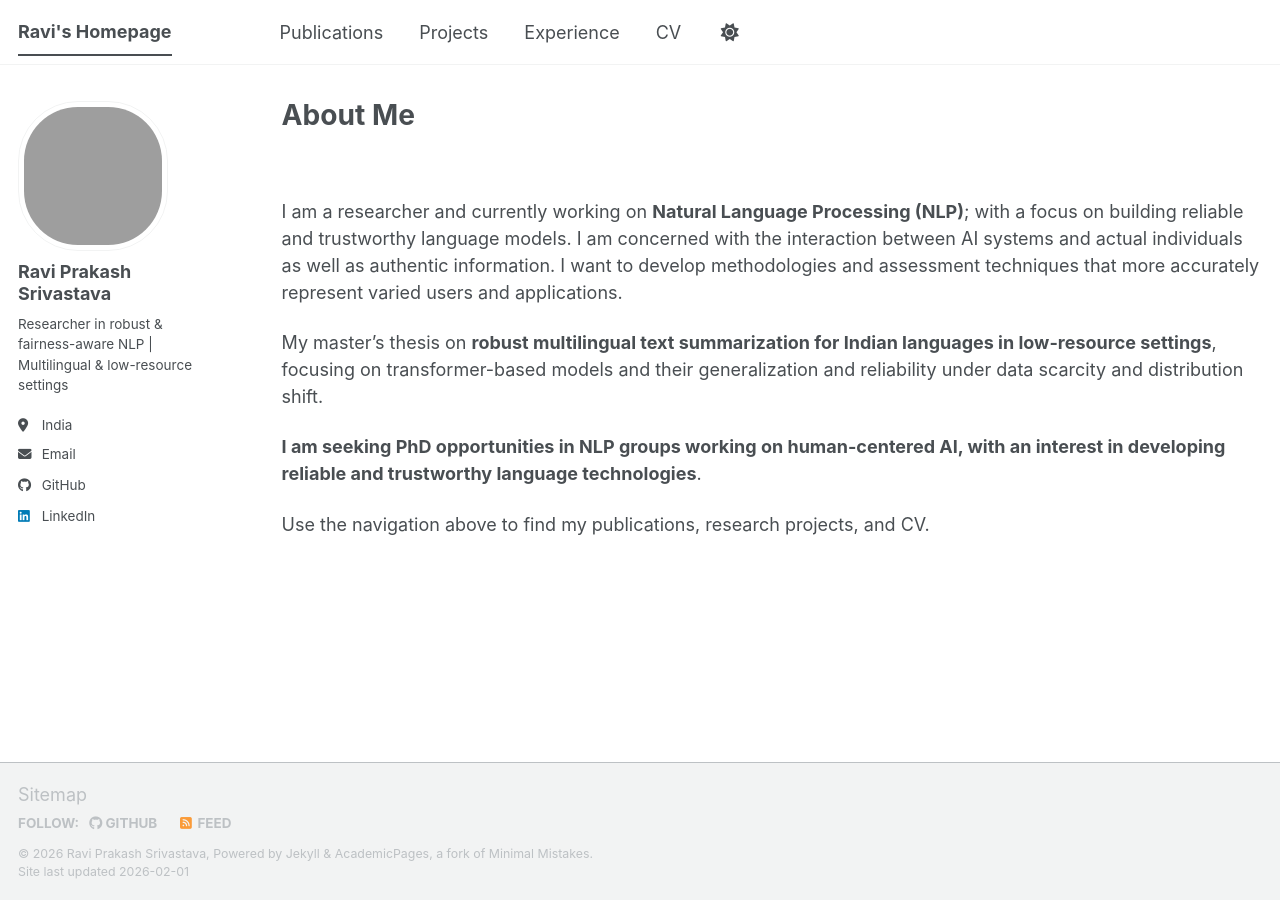
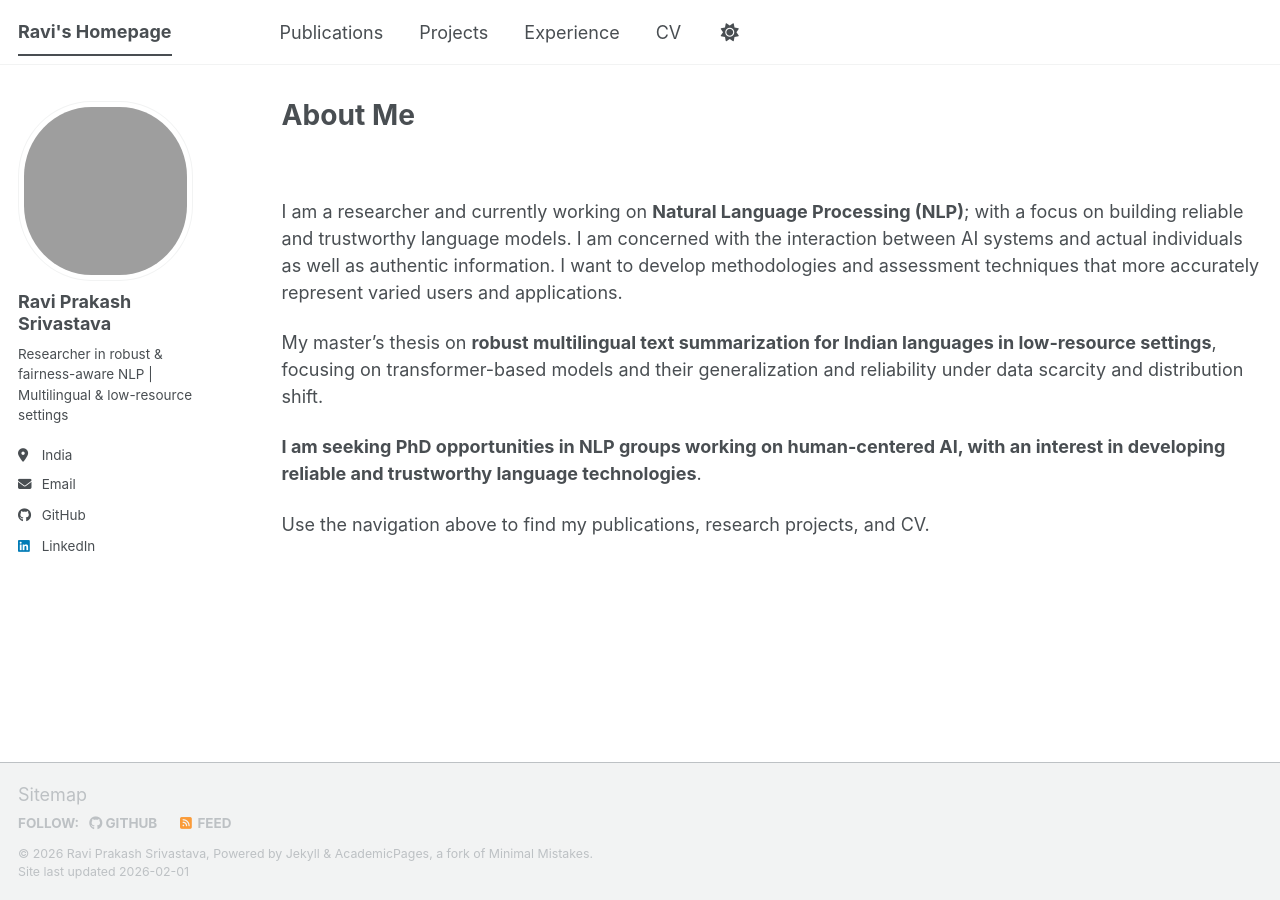
Before and after one commit to t36512401-hue/t36512401-hue.github.io, a Jekyll site: the page built from index.md, in a window 1280 px wide. Built offline with Jekyll 4.4.1, drawn with Linux system fonts in a browser that asks for light colours; a script bundle is joined from its source files by our own code; library files that are not in the unit come from our copies.

Commit message:
Update main.scss

```diff
--- a/assets/css/main.scss
+++ b/assets/css/main.scss
@@ -43,8 +43,8 @@
 
 /* ===== Profile avatar override ===== */
 .author__avatar img {
-  width: 150px;
-  height: 150px;
-  border-radius: 40%;   /* softer than a perfect circle */
-  object-fit: cover;   /* no stretching */
+  width: 180px;
+  height: 180px;
+  border-radius: 42%;   /* natural, not coin-like */
+  object-fit: cover;
 }
```
